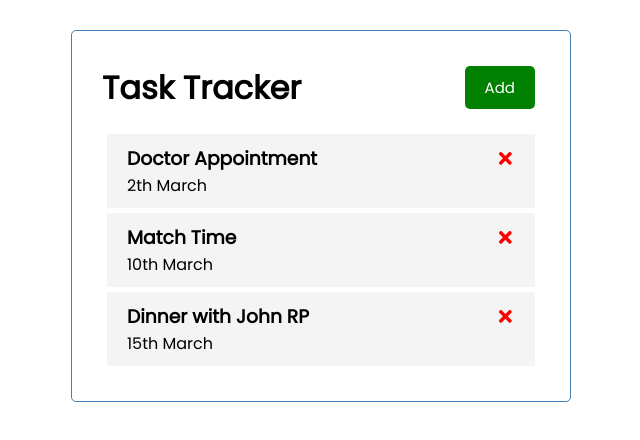
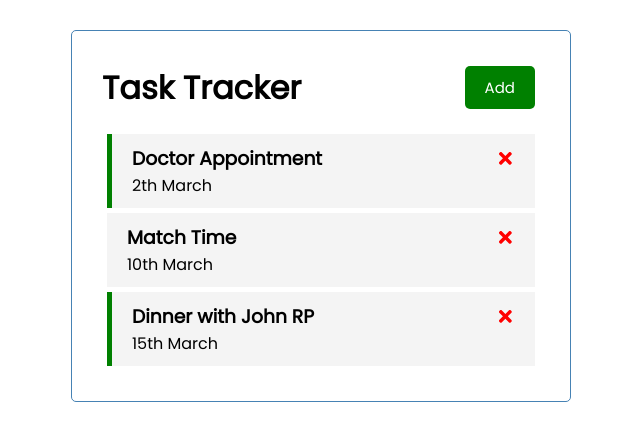
Before and after one commit to Vincecoorp21/Task-Tracker-v1, a React (Create React App) app: page / in a window 1280 px wide. Shown: the top 440 px of the page, without its empty margins (319-959 px from the left). Built offline with nearby package versions, Linux system fonts and the light colour scheme.

Commit message:
Toggle Reminder

```diff
--- a/src/App.js
+++ b/src/App.js
@@ -33,11 +33,21 @@
     //no quiero mostrar la task con el id porque la estamos borrando. Te muestra aquellas que tienen un id distinto del que le haces click.
   };
 
+  //TOGGLE REMINDER ---- //
+
+  const toggleReminder = id => {
+    setTasks(
+      tasks.map(task =>
+        task.id === id ? { ...task, reminder: !task.reminder } : task
+      )
+    );
+  };
+
   return (
     <div className='container'>
       <Header title='Task Tracker' />
       {tasks.length > 0 ? (
-        <Tasks tasks={tasks} onDelete={deleteTask} />
+        <Tasks tasks={tasks} onDelete={deleteTask} onToggle={toggleReminder} />
       ) : (
         'No Tasks to Show'
       )}
--- a/src/components/Task/Task.jsx
+++ b/src/components/Task/Task.jsx
@@ -1,12 +1,15 @@
 import { FaTimes } from 'react-icons/fa';
 
-const Task = ({ task, onDelete }) => {
+const Task = ({ task, onDelete, onToggle }) => {
   // console.log(task);
   // const onClick = () => {
   //   console.log('delete');
   // };
   return (
-    <div className='task'>
+    <div
+      className={`task ${task.reminder ? 'reminder' : ''}`}
+      onDoubleClick={() => onToggle(task.id)}
+    >
       <h3>
         {task.text}
         <FaTimes
--- a/src/components/Tasks/Tasks.jsx
+++ b/src/components/Tasks/Tasks.jsx
@@ -1,13 +1,18 @@
 import Task from '../Task/Task';
 
-const Tasks = ({ tasks, onDelete }) => {
+const Tasks = ({ tasks, onDelete, onToggle }) => {
   //definir estado inicial //
 
   return (
     // setTasks([...tasks,{}])
     <>
       {tasks.map(task => (
-        <Task key={task.id} task={task} onDelete={onDelete}></Task>
+        <Task
+          key={task.id}
+          task={task}
+          onDelete={onDelete}
+          onToggle={onToggle}
+        ></Task>
       ))}
     </>
   );
```
